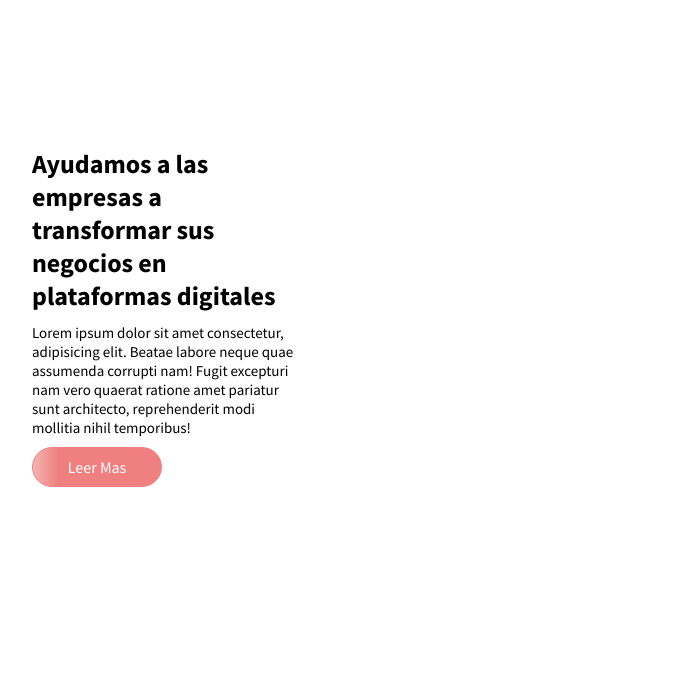
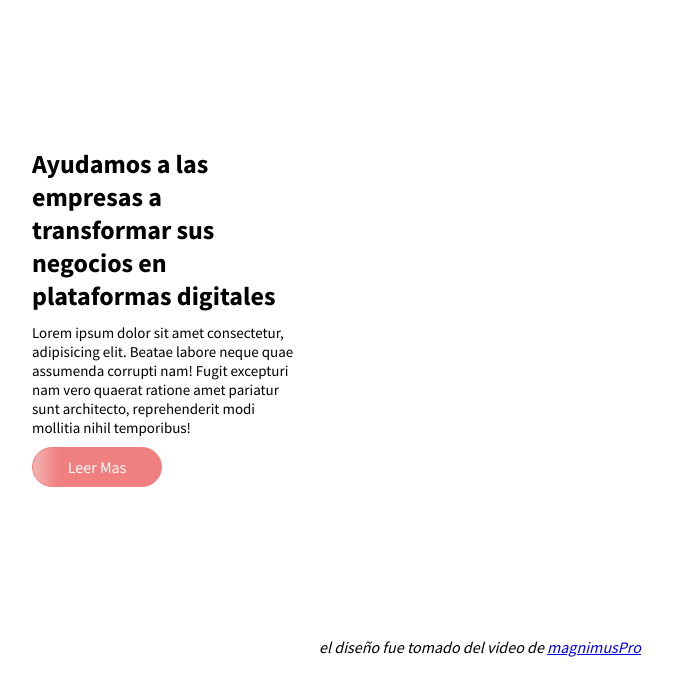
Before and after one commit to EmmanuelSanchgDev/landing-pages, a plain HTML site: page index.html in a window 1280 px wide. Shown: the part 53-748 px from the top of the page, without its empty margins (160-833 px from the left). Drawn offline with Linux system fonts and the light colour scheme.

Commit message:
se agregaron los creditos

```diff
--- a/css/estilos.css
+++ b/css/estilos.css
@@ -96,3 +96,7 @@ body {
 .boton-intro:hover, .list-nav li a:hover  {
     transform: translateY(-0.5rem);
 }
+
+.footer {
+    text-align: center;
+}
--- a/index.html
+++ b/index.html
@@ -35,6 +35,9 @@
                 <button class="boton-intro">Leer Mas</button>
             </article>
         </section>
+        <footer class="footer">
+            <em>el diseño fue tomado del video de <a href="https://www.youtube.com/watch?v=mCfEOHhaxFA&t=249s">magnimusPro</a></em>
+        </footer>
     </main>
   </body>
 </html>
```
